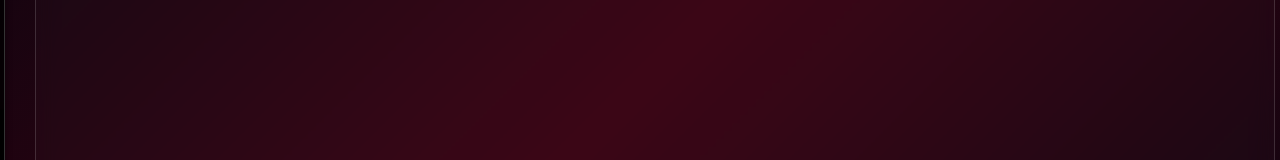
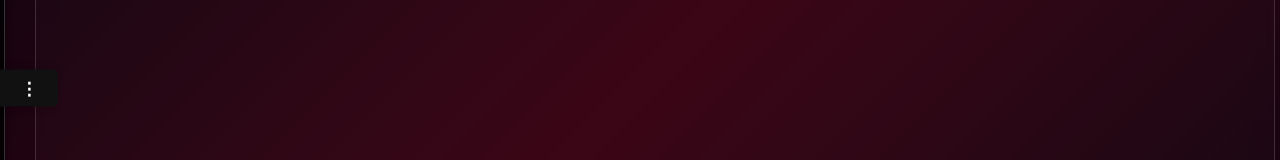
Before and after one commit to RIZRmusic/wildcardbeatbattle, a React (Vite) app: page / in a window 1280 px wide. Shown: the part 312-472 px from the top of the page. Built offline with nearby package versions, Linux system fonts and the light colour scheme.

Commit message:
Updated admin toggle UI

```diff
--- a/src/App.jsx
+++ b/src/App.jsx
@@ -59,6 +59,7 @@ function App() {
   };
 
   return (
+  <>
     <div className="app-container">
       <header className="tournament-header">
         <img
@@ -70,10 +71,6 @@ function App() {
 
       <div className="main-content">
         <div className={`left-panel ${isPanelExpanded ? 'expanded' : ''}`}>
-          <div className="left-panel-tab" onClick={togglePanel}>
-            ⋮
-          </div>
-
           <div className="producer-input">
             <h2>Add Producers ({producers.length}/24)</h2>
             <form onSubmit={handleSubmit} className="input-group">
@@ -133,7 +130,29 @@ function App() {
         )}
       </div>
     </div>
-  );
+
+    {/* Toggle tab outside scrollable panel */}
+    <div
+      className="left-panel-tab"
+      onClick={togglePanel}
+      style={{
+        position: 'fixed',
+        left: isPanelExpanded ? '300px' : '0',
+        top: '50%',
+        transform: 'translateY(-50%)',
+        zIndex: 1000,
+        backgroundColor: '#111',
+        color: '#fff',
+        padding: '0.5rem 1rem',
+        borderRadius: '0 5px 5px 0',
+        cursor: 'pointer',
+      }}
+    >
+      ⋮
+    </div>
+  </>
+);
+
 }
 
 export default App;
--- a/src/styles/styles.css
+++ b/src/styles/styles.css
@@ -490,29 +490,34 @@ body {
 
 
 .left-panel-tab {
-  position: absolute;
-  right: -38px; /* push the tab further outside the panel */
+  position: fixed;
   top: 50%;
   transform: translateY(-50%);
+  left: -16px; /* Still sticks out a bit */
   background: rgba(0, 0, 0, 0.85);
-  padding: 1rem 0.6rem;
+  padding: 0.4rem 0.3rem; /* Smaller padding */
   cursor: pointer;
-  border-radius: 0 8px 8px 0;
+  border-radius: 0 6px 6px 0;
   color: var(--color-winner);
-  font-size: 1.5rem;
+  font-size: 1.1rem;
   font-weight: bold;
   text-align: center;
-  width: 36px;
-  transition: all 0.3s ease;
-  box-shadow: -4px 0 10px rgba(0, 0, 0, 0.4);
-  z-index: 1001;
+  width: 26px; /* Smaller width */
+  transition: left 0.3s ease;
+  box-shadow: -3px 0 8px rgba(0, 0, 0, 0.3);
+  z-index: 1002;
+}
+
+.left-panel.expanded + .left-panel-tab {
+  left: 164px; /* Adjust based on your panel width */
 }
 
 .left-panel-tab:hover {
   background-color: var(--color-winner);
   color: black;
-  box-shadow: -4px 0 15px rgba(0, 255, 200, 0.4);
+  box-shadow: -3px 0 12px rgba(0, 255, 200, 0.3);
 }
+
 
 
 .left-panel-tab:hover {
```
